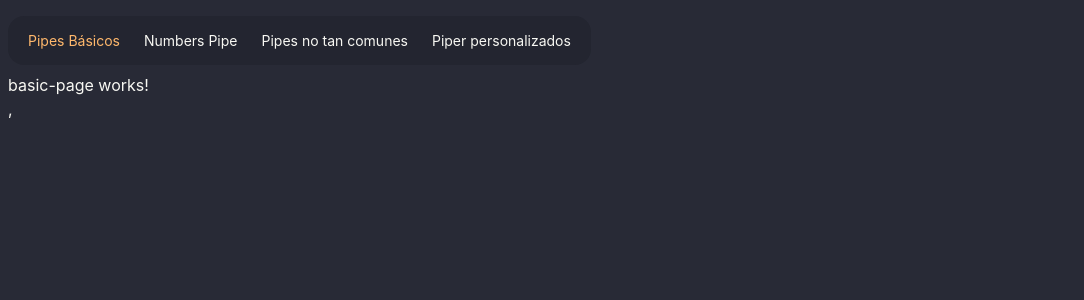
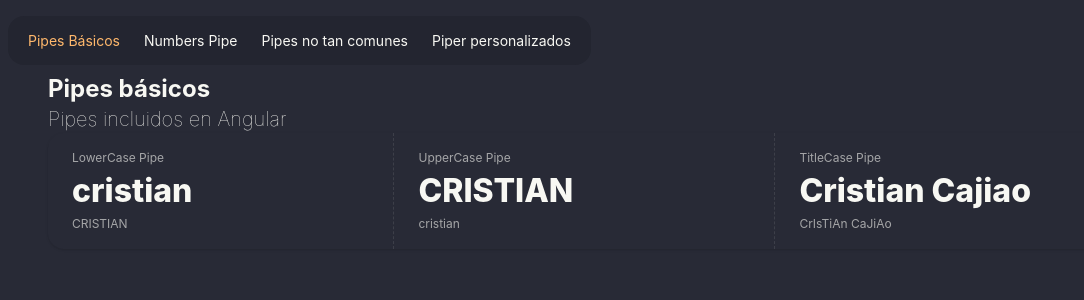
Before and after one commit to cristiancajiaos/05-pipes-app, an Angular app: page /basic in a window 1280 px wide. Shown: the top 300 px of the page, without its empty margins (0-1084 px from the left). Built offline with nearby package versions, Linux system fonts and the light colour scheme.

Commit message:
Llenada BasicPage con pipes de formato de texto

```diff
--- a/src/app/components/navbar/navbar.ts
+++ b/src/app/components/navbar/navbar.ts
@@ -5,7 +5,7 @@ import { routes } from '../../app.routes';
 
 @Component({
   selector: 'app-navbar',
-  imports: [RouterLink, RouterLinkActive, JsonPipe],
+  imports: [RouterLink, RouterLinkActive],
   templateUrl: './navbar.html',
   changeDetection: ChangeDetectionStrategy.Eager,
 })
--- a/src/app/pages/basic-page/basic-page.html
+++ b/src/app/pages/basic-page/basic-page.html
@@ -1 +1,24 @@
-<p>basic-page works!</p>,
+<section class="mx-10">
+  <h1 class="text-2xl font-bold">Pipes básicos</h1>
+  <h3 class="text-xl font-thin">Pipes incluidos en Angular</h3>
+
+  <div class="stats stats-vertical lg:stats-horizontal shadow w-full">
+    <div class="stat">
+      <div class="stat-title">LowerCase Pipe</div>
+      <div class="stat-value">{{nameUpper() | lowercase}}</div>
+      <div class="stat-desc">{{nameUpper()}}</div>
+    </div>
+
+    <div class="stat">
+      <div class="stat-title">UpperCase Pipe</div>
+      <div class="stat-value">{{nameLower() | uppercase}}</div>
+      <div class="stat-desc">{{nameLower()}}</div>
+    </div>
+
+    <div class="stat">
+      <div class="stat-title">TitleCase Pipe</div>
+      <div class="stat-value">{{fullName() | titlecase}}</div>
+      <div class="stat-desc">{{fullName()}}</div>
+    </div>
+  </div>
+</section>
--- a/src/app/pages/basic-page/basic-page.ts
+++ b/src/app/pages/basic-page/basic-page.ts
@@ -1,8 +1,15 @@
-import { Component } from '@angular/core';
+import { LowerCasePipe, TitleCasePipe, UpperCasePipe } from '@angular/common';
+import { Component, signal } from '@angular/core';
 
 @Component({
   selector: 'app-basic-page',
-  imports: [],
+  imports: [LowerCasePipe, UpperCasePipe, TitleCasePipe],
   templateUrl: './basic-page.html',
 })
-export default class BasicPage {}
+export default class BasicPage {
+
+  nameLower = signal('cristian');
+  nameUpper = signal('CRISTIAN');
+  fullName = signal('CrIsTiAn CaJiAo');
+
+}
```
